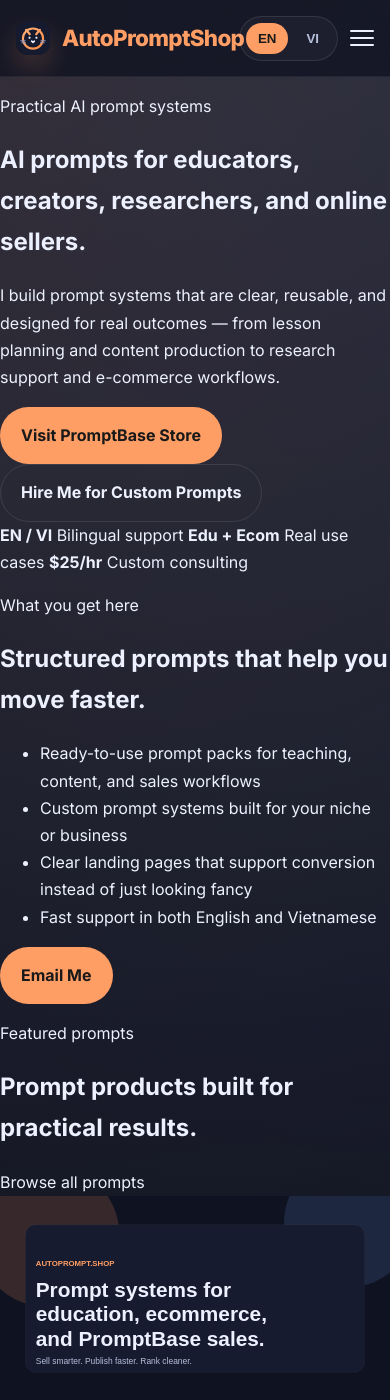
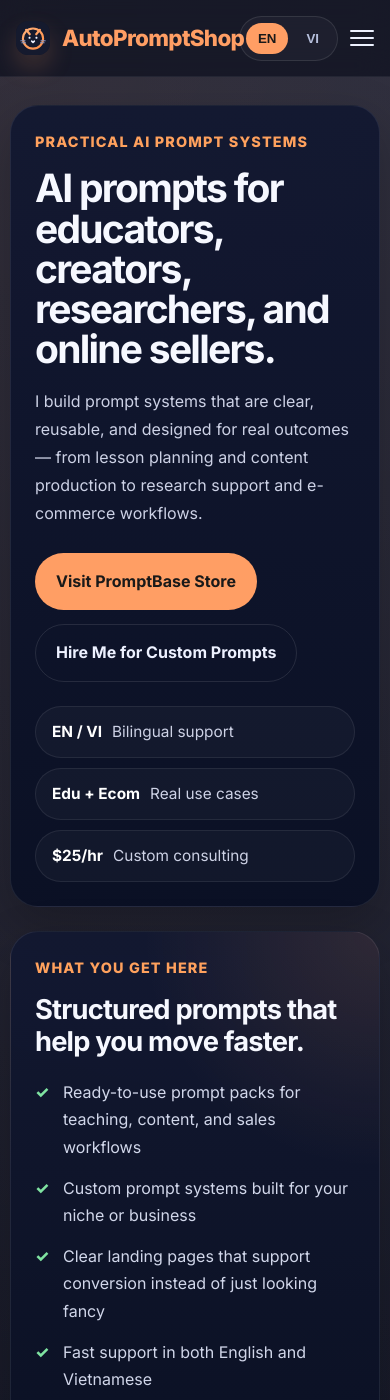
Before and after one commit to shachiko/prompt, a Jekyll site: the page built from index.md, in a window 390 px wide and 1400 px high. Built offline with Jekyll 4.4.1, drawn with Linux system fonts in a browser that asks for light colours.

Commit message:
Implement homepage redesign styles
Added styles for homepage redesign including layout, typography, and background.

```diff
--- a/assets/css/style.css
+++ b/assets/css/style.css
@@ -272,6 +272,364 @@ html[lang="vi"] .lang-en { display: none !important; }
   gap: 10px;
 }
 @media (max-width: 760px) {
+  /* ===== Homepage redesign ===== */
+.home-shell {
+  width: min(1180px, calc(100% - 32px));
+  margin: 0 auto;
+}
+
+.home-section {
+  margin-top: 32px;
+}
+
+.home-surface {
+  background: linear-gradient(180deg, rgba(18,24,49,0.96) 0%, rgba(10,16,36,0.96) 100%);
+  border: 1px solid rgba(255,255,255,0.08);
+  border-radius: 28px;
+  box-shadow: 0 18px 50px rgba(0,0,0,0.22);
+}
+
+.home-surface--accent {
+  background:
+    radial-gradient(circle at top right, rgba(255,161,93,0.12), transparent 35%),
+    linear-gradient(180deg, rgba(18,24,49,0.96) 0%, rgba(10,16,36,0.96) 100%);
+}
+
+.home-hero {
+  display: grid;
+  grid-template-columns: minmax(0, 1.45fr) minmax(320px, 0.9fr);
+  gap: 24px;
+  padding-top: 28px;
+}
+
+.home-hero__main,
+.home-hero__side {
+  padding: 40px;
+}
+
+.home-eyebrow {
+  margin: 0 0 14px;
+  font-size: 0.9rem;
+  font-weight: 800;
+  letter-spacing: 0.08em;
+  text-transform: uppercase;
+  color: #ffa15d;
+}
+
+.home-title {
+  margin: 0;
+  max-width: 12ch;
+  font-size: clamp(2.6rem, 5vw, 4.8rem);
+  line-height: 1.03;
+  letter-spacing: -0.045em;
+  color: #f6f8ff;
+}
+
+.home-section__title,
+.home-side-title {
+  margin: 0;
+  max-width: 22ch;
+  font-size: clamp(1.7rem, 2.7vw, 2.5rem);
+  line-height: 1.15;
+  letter-spacing: -0.03em;
+  color: #f6f8ff;
+}
+
+.home-lead {
+  margin: 18px 0 0;
+  max-width: 62ch;
+  font-size: 1.14rem;
+  line-height: 1.75;
+  color: rgba(231, 236, 255, 0.88);
+}
+
+.home-lead--small {
+  max-width: 58ch;
+  font-size: 1.02rem;
+}
+
+.home-actions {
+  display: flex;
+  flex-wrap: wrap;
+  gap: 14px;
+  margin-top: 26px;
+}
+
+.home-actions--center {
+  justify-content: center;
+}
+
+.home-badges {
+  display: flex;
+  flex-wrap: wrap;
+  gap: 12px;
+  margin-top: 24px;
+}
+
+.home-badge {
+  display: inline-flex;
+  align-items: center;
+  gap: 10px;
+  padding: 12px 16px;
+  border: 1px solid rgba(255,255,255,0.08);
+  border-radius: 999px;
+  background: rgba(255,255,255,0.03);
+  color: rgba(231,236,255,0.88);
+  font-size: 0.96rem;
+}
+
+.home-badge strong {
+  color: #ffffff;
+}
+
+.home-checklist {
+  display: grid;
+  gap: 14px;
+  margin: 22px 0 0;
+  padding: 0;
+  list-style: none;
+}
+
+.home-checklist li {
+  position: relative;
+  padding-left: 28px;
+  color: rgba(231,236,255,0.9);
+  line-height: 1.7;
+}
+
+.home-checklist li::before {
+  content: "✓";
+  position: absolute;
+  left: 0;
+  top: 0;
+  color: #7fe3a1;
+  font-weight: 800;
+}
+
+.home-side-cta {
+  margin-top: 24px;
+}
+
+.home-section__head {
+  display: flex;
+  align-items: end;
+  justify-content: space-between;
+  gap: 20px;
+  margin-bottom: 18px;
+}
+
+.home-link {
+  color: #ffa15d;
+  font-weight: 700;
+  text-decoration: none;
+  white-space: nowrap;
+}
+
+.home-link:hover {
+  text-decoration: underline;
+}
+
+.home-card-grid {
+  display: grid;
+  grid-template-columns: repeat(3, minmax(0, 1fr));
+  gap: 22px;
+}
+
+.home-feature-grid {
+  display: grid;
+  grid-template-columns: repeat(3, minmax(0, 1fr));
+  gap: 22px;
+}
+
+.home-card {
+  overflow: hidden;
+  border: 1px solid rgba(255,255,255,0.08);
+  border-radius: 24px;
+  background: linear-gradient(180deg, rgba(17,24,46,0.95) 0%, rgba(11,17,36,0.95) 100%);
+  box-shadow: 0 14px 40px rgba(0,0,0,0.18);
+}
+
+.home-card__media {
+  display: block;
+  aspect-ratio: 16 / 10;
+  background: rgba(255,255,255,0.03);
+}
+
+.home-card__media img {
+  width: 100%;
+  height: 100%;
+  object-fit: cover;
+  display: block;
+  transition: transform 0.35s ease;
+}
+
+.home-card:hover .home-card__media img {
+  transform: scale(1.03);
+}
+
+.home-card__body {
+  padding: 22px;
+}
+
+.home-card__kicker {
+  margin: 0 0 10px;
+  font-size: 0.84rem;
+  font-weight: 800;
+  letter-spacing: 0.08em;
+  text-transform: uppercase;
+  color: #ffa15d;
+}
+
+.home-card__title {
+  margin: 0;
+  font-size: 1.25rem;
+  line-height: 1.35;
+}
+
+.home-card__title a {
+  color: #ffffff;
+  text-decoration: none;
+}
+
+.home-card__title a:hover {
+  color: #ffa15d;
+}
+
+.home-card__text {
+  margin: 12px 0 0;
+  color: rgba(231,236,255,0.82);
+  line-height: 1.72;
+}
+
+.home-card__meta {
+  display: flex;
+  justify-content: space-between;
+  gap: 12px;
+  margin-top: 16px;
+  color: rgba(231,236,255,0.75);
+  font-size: 0.94rem;
+}
+
+.home-card__meta strong {
+  color: #ffffff;
+}
+
+.home-card__actions {
+  display: flex;
+  flex-wrap: wrap;
+  gap: 12px;
+  margin-top: 18px;
+}
+
+.home-feature {
+  padding: 24px;
+}
+
+.home-feature h3 {
+  margin: 0;
+  font-size: 1.22rem;
+  color: #ffffff;
+}
+
+.home-feature p {
+  margin: 12px 0 0;
+  color: rgba(231,236,255,0.84);
+  line-height: 1.7;
+}
+
+.home-service {
+  display: grid;
+  grid-template-columns: minmax(0, 1.2fr) minmax(280px, 0.8fr);
+  gap: 24px;
+  align-items: stretch;
+}
+
+.home-service__copy {
+  padding: 14px 6px 0 0;
+}
+
+.home-service__box {
+  padding: 28px;
+}
+
+.home-price {
+  margin: 10px 0 14px;
+  font-size: 2.3rem;
+  font-weight: 800;
+  color: #ffffff;
+  letter-spacing: -0.04em;
+}
+
+.home-final {
+  padding: 38px;
+  text-align: center;
+}
+
+@media (max-width: 1100px) {
+  .home-card-grid,
+  .home-feature-grid {
+    grid-template-columns: repeat(2, minmax(0, 1fr));
+  }
+}
+
+@media (max-width: 900px) {
+  .home-hero,
+  .home-service {
+    grid-template-columns: 1fr;
+  }
+
+  .home-title {
+    max-width: 13ch;
+    font-size: clamp(2.2rem, 7vw, 3.6rem);
+  }
+
+  .home-section__head {
+    flex-direction: column;
+    align-items: flex-start;
+  }
+}
+
+@media (max-width: 680px) {
+  .home-shell {
+    width: min(100% - 20px, 1180px);
+  }
+
+  .home-hero__main,
+  .home-hero__side,
+  .home-service__box,
+  .home-final {
+    padding: 24px;
+  }
+
+  .home-card-grid,
+  .home-feature-grid {
+    grid-template-columns: 1fr;
+  }
+
+  .home-title {
+    max-width: 100%;
+    font-size: clamp(2rem, 10vw, 3rem);
+  }
+
+  .home-section__title,
+  .home-side-title {
+    max-width: 100%;
+    font-size: clamp(1.5rem, 7vw, 2rem);
+  }
+
+  .home-lead {
+    font-size: 1rem;
+  }
+
+  .home-badges {
+    gap: 10px;
+  }
+
+  .home-badge {
+    width: 100%;
+    justify-content: flex-start;
+  }
+}
   .header-actions { margin-left: auto; }
   .lang-switcher { order: -1; }
   .logo img, .footer-brand-logo img { width: 34px; height: 34px; border-radius: 12px; }
```
